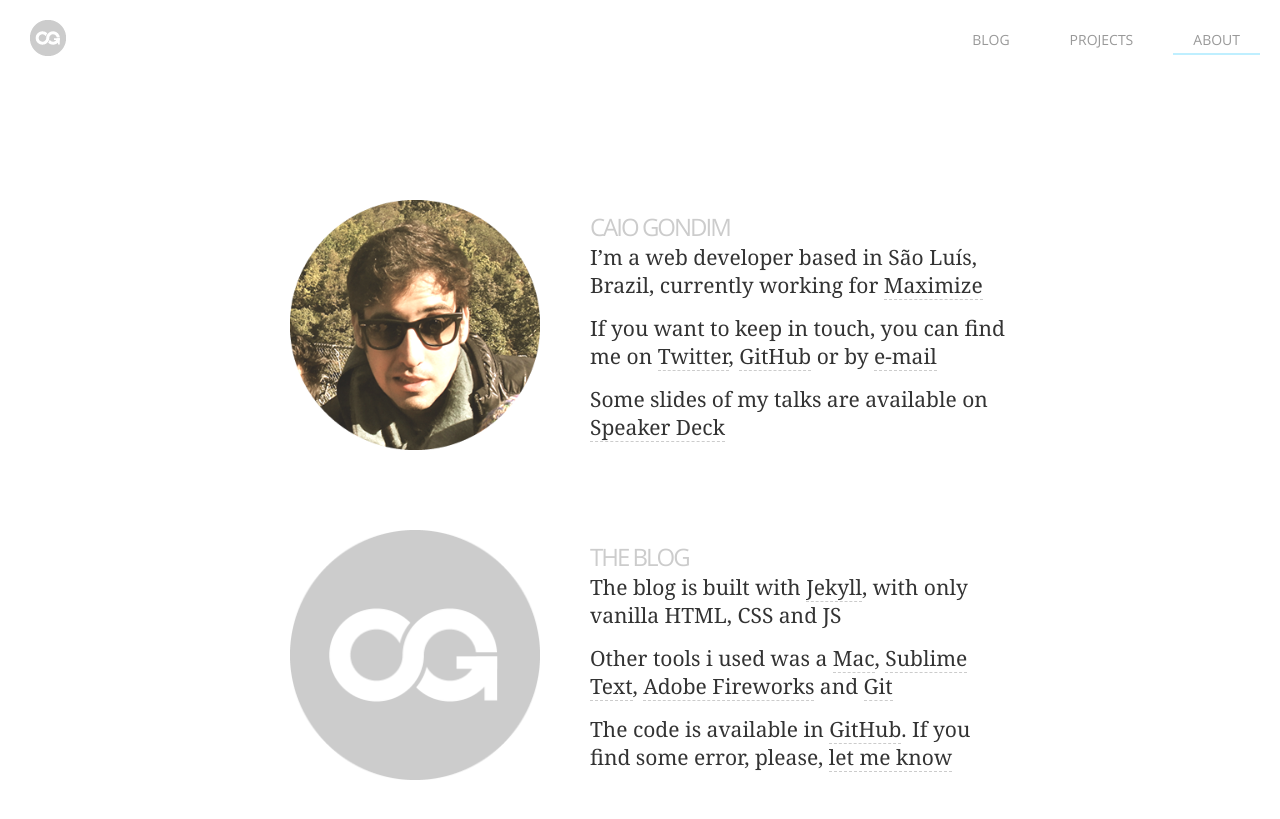
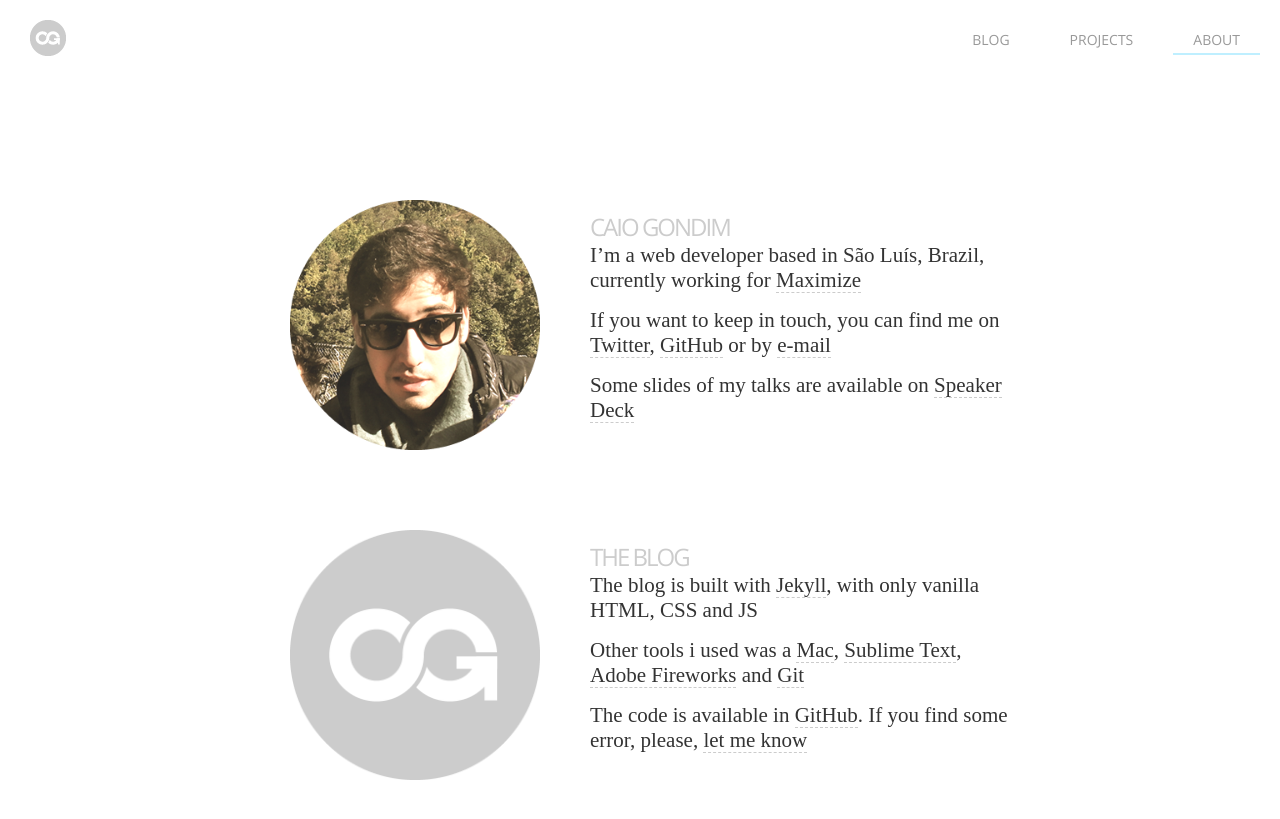
Before and after one commit to caiogondim/caiogondim.com, a Jekyll site: the page built from _source/about/index.html, in a window 1280 px wide. Shown: the top 819 px of the page. Built offline with Jekyll 4.4.1, drawn with Linux system fonts in a browser that asks for light colours; some web fonts are replaced; Markdown is read by kramdown in place of the engine named in the settings.

```diff
--- a/_source/_layouts/default.html
+++ b/_source/_layouts/default.html
@@ -4,6 +4,7 @@
     <meta charset="UTF-8" />
     <title>Caio Gondim</title>
     <link href='http://fonts.googleapis.com/css?family=Open+Sans:400,700' rel='stylesheet' type='text/css'>
+    <link href='http://fonts.googleapis.com/css?family=Droid+Serif' rel='stylesheet' type='text/css'>
     <link rel="stylesheet" href="/main.css" />
     <script type="text/javascript">
 
--- a/_source/main.css
+++ b/_source/main.css
@@ -116,7 +116,7 @@ article > h2 {
 }
 
 article p {
-	font-family: 'Georgia';
+	font-family: 'Droid Serif';
 	font-size: 21px;
 	font-weight: lighter;
 	color: #333333;
@@ -180,7 +180,7 @@ ul#projects li {
 }
 
 .project-description p {
-	font-family: Georgia;
+	font-family: 'Droid Serif';
 	font-size: 21px;
 	color: #333333;
 }
@@ -230,7 +230,7 @@ ul#projects li {
 
 		#about-me-description {
 			margin-left: 20px;
-			font-family: Georgia;
+			font-family: 'Droid Serif';
 			font-size: 21px;
 			color: #333333;
 			width: 420px;
@@ -258,7 +258,7 @@ ul#projects li {
 
 		#about-blog-description {
 			margin-left: 20px;
-			font-family: Georgia;
+			font-family: 'Droid Serif';
 			font-size: 21px;
 			color: #333333;
 			width: 420px;
```
Also changed, not shown: README.md (+2 -3 lines).
